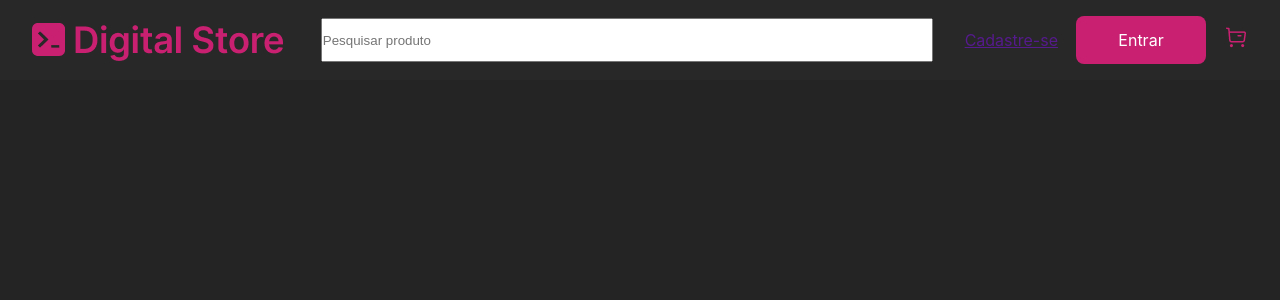
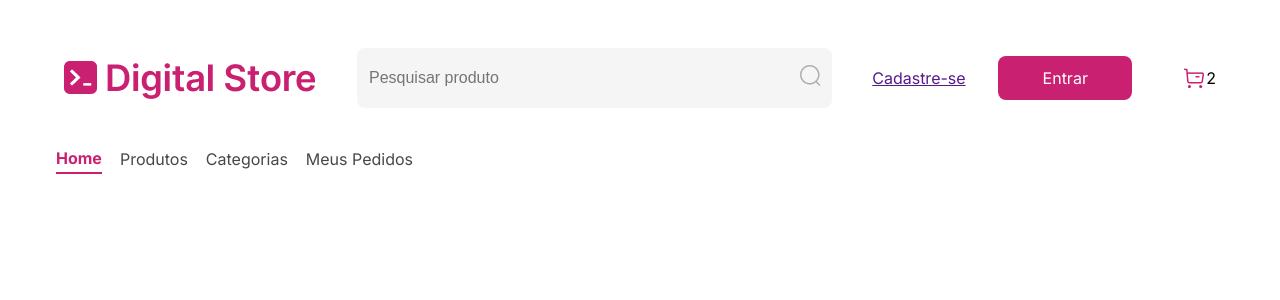
Before and after one commit to PedroAloonso/Digital-College-FullStack, a React (Vite) app in the folder Aula01/: page / in a window 1280 px wide. Shown: the top 300 px of the page. Built offline with nearby package versions, Linux system fonts and the light colour scheme.

Commit message:
chore: finish Header

```diff
--- a/Aula01/index.html
+++ b/Aula01/index.html
@@ -1,9 +1,15 @@
-<!doctype html>
+<!DOCTYPE html>
 <html lang="pt-br">
   <head>
     <meta charset="UTF-8" />
     <link rel="icon" type="image/svg+xml" href="/vite.svg" />
     <meta name="viewport" content="width=device-width, initial-scale=1.0" />
+    <link rel="preconnect" href="https://fonts.googleapis.com" />
+    <link rel="preconnect" href="https://fonts.gstatic.com" crossorigin />
+    <link
+      href="https://fonts.googleapis.com/css2?family=Inter:ital,opsz,wght@0,14..32,100..900;1,14..32,100..900&display=swap"
+      rel="stylesheet"
+    />
     <title>Projeto</title>
   </head>
   <body>
--- a/Aula01/src/App.css
+++ b/Aula01/src/App.css
@@ -1,4 +1,5 @@
 #root {
     max-width: 1280px;
-    margin: 0;
+    margin: 0 auto;
+    padding: 2rem;
 }
--- a/Aula01/src/App.jsx
+++ b/Aula01/src/App.jsx
@@ -2,6 +2,7 @@ import Header from "./components/header/Header";
 import Body from "./components/body/Body";
 import Footer from "./components/footer/Footer";
 import "./App.css";
+import "./variables.css";
 
 export default function App() {
     return (
--- a/Aula01/src/components/header/Header.jsx
+++ b/Aula01/src/components/header/Header.jsx
@@ -1,5 +1,6 @@
 import Logo from "/src/assets/img/logo/logo.png";
 import Cart from "/src/assets/img/logo/Buy.png";
+import Search from "/src/assets/img/logo/Search.png";
 import style from "./header.module.css";
 
 export default function Header() {
@@ -10,30 +11,44 @@ export default function Header() {
         <div className={style.logo}>
           <img src={Logo} alt="" srcset="" />
         </div>
+
         {/* DIV SEARCH */}
         <div className={style.search}>
-                    <div className={style.input}>
           <input
+            className={style.searchInput}
             type="text"
             name="search"
             id="search"
             placeholder="Pesquisar produto"
           />
+
+          <i className={style.searchIcon}>
+            <img src={Search} alt="" srcset="" />
+          </i>
         </div>
-                </div>
+
         {/* DIV LINKS */}
         <div className={style.storeLinks}>
-                    <a href="" className="sign-up">
+          <div className={style.signupLinks}>
+            <a href="" className={style.signup}>
               Cadastre-se
             </a>
             <a href="" className={style.btnLogin}>
               Entrar
             </a>
-                    <a href="" className="cart">
-                        <img src={Cart} alt="" srcset="" />
-                    </a>
+          </div>
+          <div href="" className={style.cart}>
+            <img src={Cart} alt="" className={style.cartIcon} />
+            <span>2</span>
+          </div>
         </div>
       </header>
+      <nav>
+        <a href="#" className={style.selected}>Home</a>
+        <a href="#">Produtos</a>
+        <a href="#">Categorias</a>
+        <a href="#">Meus Pedidos</a>
+      </nav>
     </>
   );
 }
--- a/Aula01/src/components/header/header.module.css
+++ b/Aula01/src/components/header/header.module.css
@@ -1,9 +1,10 @@
 header {
     display: flex;
     justify-content: space-between;
+    gap: 40px;
     align-items: center;
     padding: 1rem 2rem;
-    background-color: rgb(40, 40, 40);
+    /* background-color: rgb(40, 40, 40); */
 }
 
 .logo {
@@ -15,23 +16,50 @@ header {
 .search {
     display: flex;
     align-items: center;
-    width: 50%;
+    width: 100%;
+    border-radius: 8px;
+    background-color: #F5F5F5;
+
 }
 
-.search > .input {
+.searchInput {
     width: 100%;
+    height: 60px;
+
+    padding: 0 12px;
+    border: 0;
+    outline-width: 0;
+
+    font-size: 16px;
+
+    background-color: transparent;
 }
 
-.input * {
-    width: 100%;
-    height: 40px;
+.searchIcon {
+    position: relative;
+    right: 10px;
+    cursor: pointer;
 }
 
 .storeLinks {
     display: flex;
     align-items: center;
+    justify-content: space-around;
     flex-direction: row;
-    gap: 18px;
+
+    gap: 50px;
+}
+
+.signupLinks {
+    display: flex;
+    justify-content: center;
+    align-items: center;
+    gap: 24px;
+
+}
+
+.signup {
+    width: 102px;
 }
 
 .btnLogin {
@@ -39,7 +67,44 @@ header {
     background-color: #c92071;
     border-radius: 8px;
     min-width: 94px;
-    padding: 12px 18px;
+    max-height: 40px;
+    padding: 10px 20px;
     text-decoration: none;
     text-align: center;
 }
+
+.cart {
+    display: flex;
+    align-items: center;
+    justify-content: center;
+}
+
+nav {
+    margin-top: 20px;
+    margin-left: 24px;
+    display: flex;
+    align-items: center;
+    gap: 18px;
+}
+
+nav > * {
+    font-family: Inter;
+    font-size: 16px;
+    line-height: 28px;
+    font-weight: 400;
+    color: #474747;
+    text-decoration: none;
+}
+
+.selected {
+    font-weight: 700;
+    color: #C92071;
+}
+
+.selected::after {
+    display: block;
+    content: " ";
+    width: 100%;
+    height: 2px;
+    background-color: #C92071;
+}
--- a/Aula01/src/index.css
+++ b/Aula01/src/index.css
@@ -3,9 +3,8 @@
     line-height: 1.5;
     font-weight: 400;
 
-    color-scheme: light dark;
-    color: rgba(255, 255, 255, 0.87);
-    background-color: #242424;
+    /* color: rgba(255, 255, 255, 0.87); */
+    /* background-color: #242424; */
 
     font-synthesis: none;
     text-rendering: optimizeLegibility;
@@ -17,26 +16,3 @@
     margin: 0;
     padding: 0;
 }
-
-@media (prefers-color-scheme: light) {
-  :root {
-    /* Colors */
-    --primary:rgba(201, 32, 113, 1);
-    --secondary:rgba(181, 182, 242, 1);
-    --tertiary:rgba(153, 25, 86, 1);
-    --error:rgba(238, 66, 102, 1);
-    --success:rgba(82, 202, 118, 1);
-    --warning:rgba(246, 170, 28, 1);
-    --primary-g: background: linear-gradient(180deg, #C92071 0%, #EDABCA 100%);
-    --secondary-g:background: linear-gradient(180deg, #B5B6F2 0%, #EFEFFF 100%);
-
-    /* Grayscale */
-    --dark-gray:rgba(31, 31, 31, 1);
-    --dark-gray-2:rgba(71, 71, 71, 1);
-    --dark-gray-3:rgba(102, 102, 102, 1);
-    --light-gray:rgba(143, 143, 143, 1);
-    --light-gray-2:rgba(204, 204, 204, 1);
-    --light-gray-3:rgba(245, 245, 245, 1);
-    --white:rgba(255, 255, 255, 1);
-  }
-}
```
Also changed, not shown: Aula01/src/variables.css (added, +23 -0 lines). Lines whose indentation alone changed are shown as unchanged.
